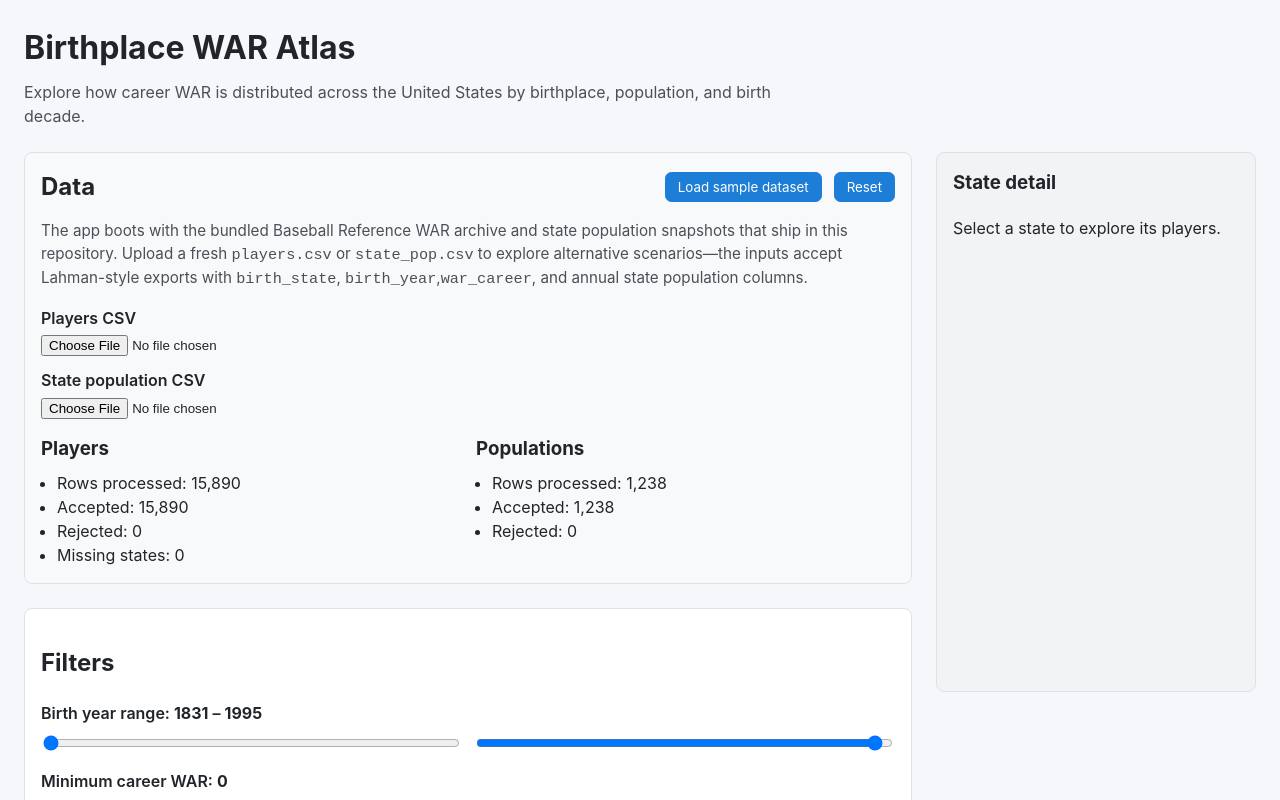
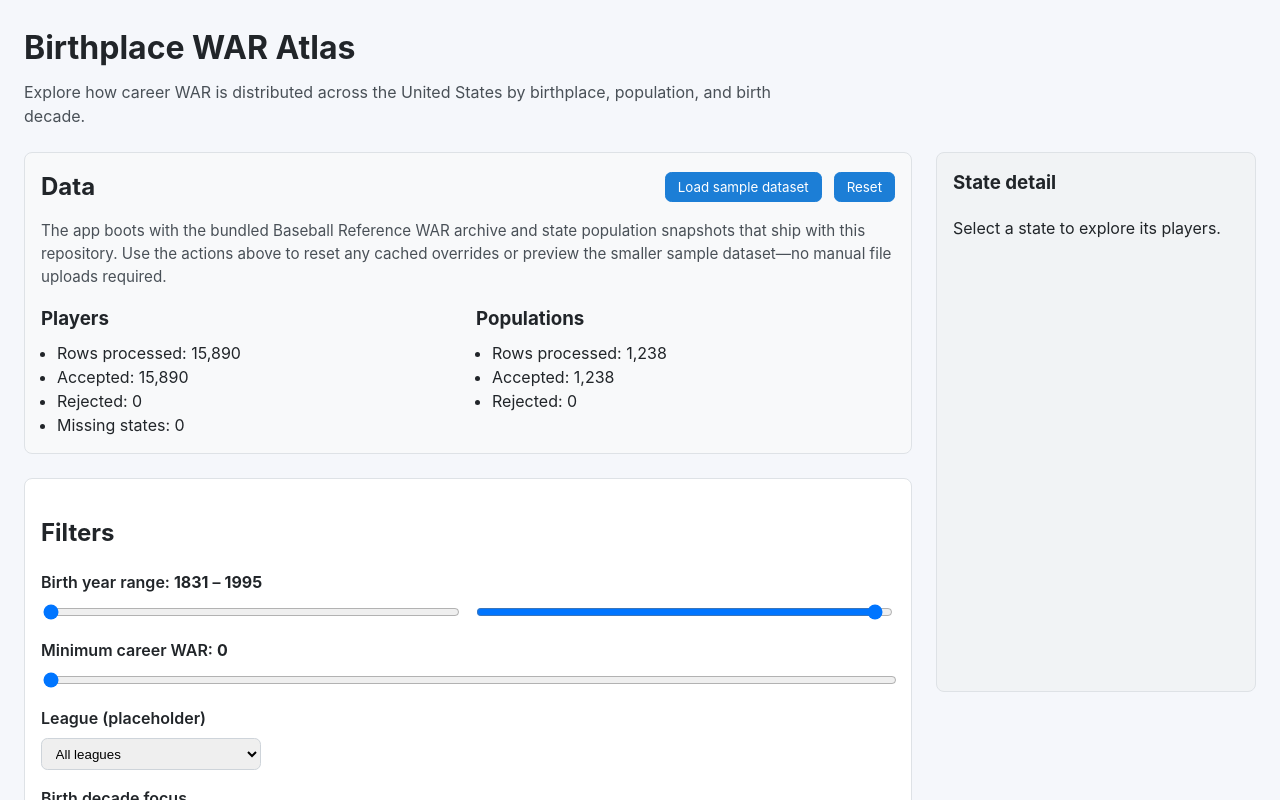
Before and after one commit to rhicksrad/WAR, a React (Vite) app: page / in a window 1280 px wide. Shown: the top 800 px of the page. Built offline with nearby package versions, Linux system fonts and the light colour scheme.

Commit message:
Remove manual CSV uploads from data panel

```diff
--- a/src/components/DataPanel.tsx
+++ b/src/components/DataPanel.tsx
@@ -1,35 +1,8 @@
-import { ChangeEvent, useState } from 'react';
 import { useDataContext } from '../context/DataContext';
 import styles from '../styles/DataPanel.module.css';
 
 export function DataPanel() {
-  const {
-    loadSampleData,
-    loadPlayersFile,
-    loadPopulationFile,
-    validation,
-    loading,
-    error,
-    clearStoredData
-  } = useDataContext();
-  const [playersFileName, setPlayersFileName] = useState<string | null>(null);
-  const [popFileName, setPopFileName] = useState<string | null>(null);
-
-  const handlePlayersChange = async (event: ChangeEvent<HTMLInputElement>) => {
-    const file = event.target.files?.[0];
-    if (file) {
-      setPlayersFileName(file.name);
-      await loadPlayersFile(file);
-    }
-  };
-
-  const handlePopulationChange = async (event: ChangeEvent<HTMLInputElement>) => {
-    const file = event.target.files?.[0];
-    if (file) {
-      setPopFileName(file.name);
-      await loadPopulationFile(file);
-    }
-  };
+  const { loadSampleData, validation, loading, error, clearStoredData } = useDataContext();
 
   return (
     <section className={styles.panel} aria-labelledby="data-panel-heading">
@@ -45,25 +18,10 @@ export function DataPanel() {
         </div>
       </div>
       <p className={styles.helperText}>
-        The app boots with the bundled Baseball Reference WAR archive and state population snapshots that ship in this
-        repository. Upload a fresh <code>players.csv</code> or <code>state_pop.csv</code> to explore alternative
-        scenarios—the inputs accept Lahman-style exports with <code>birth_state</code>, <code>birth_year</code>,
-        <code>war_career</code>, and annual state population columns.
+        The app boots with the bundled Baseball Reference WAR archive and state population snapshots that ship with this
+        repository. Use the actions above to reset any cached overrides or preview the smaller sample dataset—no manual
+        file uploads required.
       </p>
-      <div className={styles.inputGroup}>
-        <label className={styles.label} htmlFor="players-file">
-          Players CSV
-        </label>
-        <input id="players-file" type="file" accept="text/csv,.csv" onChange={handlePlayersChange} />
-        {playersFileName && <span className={styles.fileName}>Loaded: {playersFileName}</span>}
-      </div>
-      <div className={styles.inputGroup}>
-        <label className={styles.label} htmlFor="population-file">
-          State population CSV
-        </label>
-        <input id="population-file" type="file" accept="text/csv,.csv" onChange={handlePopulationChange} />
-        {popFileName && <span className={styles.fileName}>Loaded: {popFileName}</span>}
-      </div>
       {loading && <p className={styles.status}>Loading data…</p>}
       {error && <p className={styles.error}>Error: {error}</p>}
       {validation && (
```
